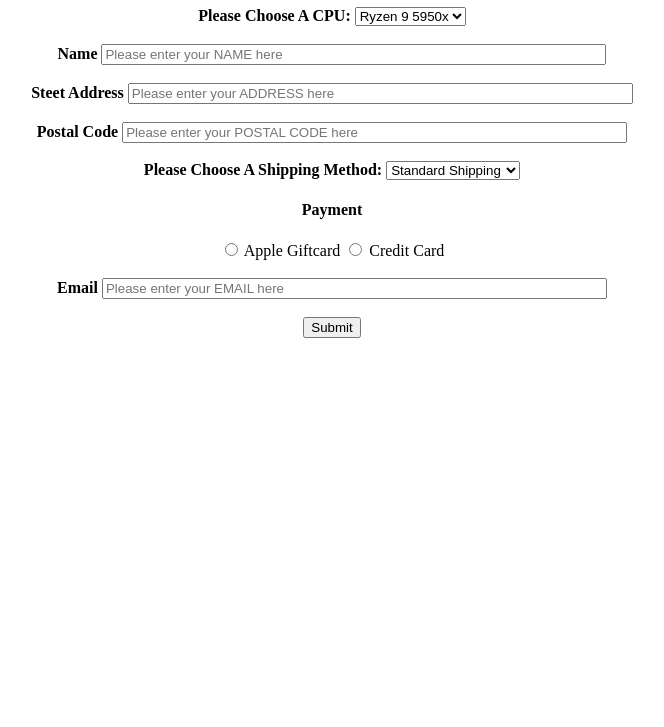
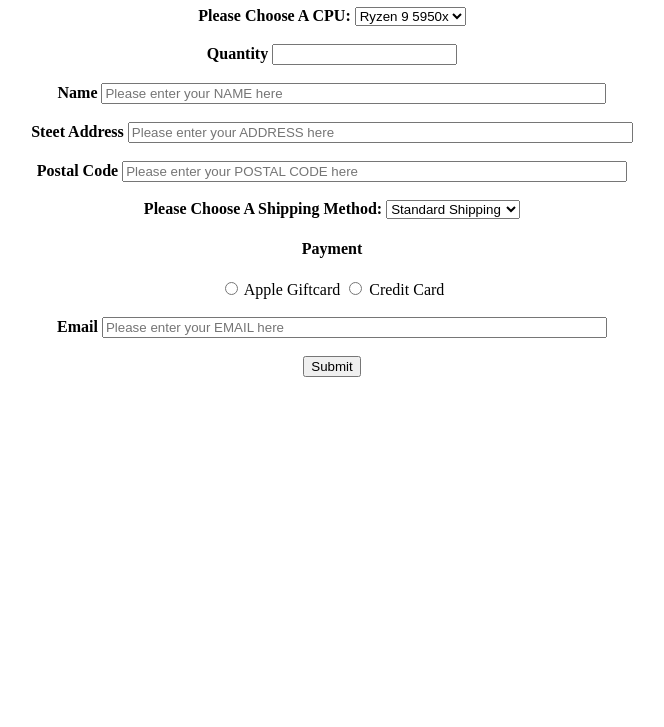
Before and after one commit to AaronDayrit/html-assignments, a plain HTML site: page pg2.html in a window 1280 px wide. Shown: the part 73-800 px from the top of the page, without its empty margins (308-972 px from the left). Drawn offline with Linux system fonts and the light colour scheme.

Commit message:
Final changes
Fixed comments. Fixed broken Youtube video. Added extra form input. Finished commenting on second page.

```diff
--- a/pg2.html
+++ b/pg2.html
@@ -17,14 +17,16 @@
     </head>
 
     <body>
+        <!--Initial heading for buy-now screen aligned to the center-->
         <h1 style="text-align: center;">Buy Now</h1>
 
-
-
+        <!--Create form with text aligned to the center with GET method for buying Ryzen CPUs-->
         <form style="text-align: center;" method="GET">
 
+            <!--Shipping label-->
             <label for="shipping"><b>Please Choose A CPU:</b></label>
 
+            <!--Select box for what cpu to buy-->
             <select name="CPUs" id="cpu">
                 <option value="5950x">Ryzen 9 5950x</option>
                 <option value="5900x">Ryzen 9 5900x</option>
@@ -33,34 +35,65 @@
 
             <br><br>
 
+            <!--Label for quantity purchased-->
+            <label for="amount"><b>Quantity</b></label>
+
+            <!--Input-type number for the quantity of cpus the user wants to purchase-->
+            <input type="number">
+
+            <br><br>
+
+            <!--Label for Username input-->
             <label for="name"><b>Name</b></label>
+
+            <!--Textbox input for the user name with set size and paceholder-->
             <input type="text" name="personName" size="60" maxlength="70" placeholder="Please enter your NAME here">
 
             <br><br>
+
+            <!--Label for user address-->
             <label for="address"><b>Steet Address</b></label>
+
+            <!--Textbox input for the user's address with size and placeholder set-->
             <input type="text" name="addrs" size="60" maxlength="70" placeholder="Please enter your ADDRESS here">
 
             <br><br>
+
+            <!--Label for postal code of user-->
             <label for="pstl"><b>Postal Code</b></label>
+
+            <!--textbox input for user's postal code with set size and placeholder-->
             <input type="text" name="postCode" size="60" maxlength="70" placeholder="Please enter your POSTAL CODE here">
 
             <br><br>
+
+            <!--Label for shipping method used-->
           <label for="shipping"><b>Please Choose A Shipping Method:</b></label>
 
+        <!--Dropdown menu used to the shipping method of choice-->
             <select name="shipping" id="shipping">
                 <option value="standard">Standard Shipping</option>
                 <option value="INSTANT">INSTANT Shipping</option>
             </select>
 
+            <!--Payment heading-->
             <h4>Payment</h4>
+
+            <!--Label for payment with input-type radio buttons set for payment method of choice-->
             <label> <input type="radio" name="payment-methods" value="appleGiftcard" /> Apple Giftcard </label>
             <label> <input type="radio" name="payment-methods" value="credit"/> Credit Card </label>
+
             <br><br>
 
+            <!--Label for email-->
             <label for="email"><b>Email</b></label>
+
+            <!--Textbox input for user's email with set size and placeholder-->
             <input type="text" name="eml" size="60" maxlength="70" placeholder="Please enter your EMAIL here">
 
             <br><br>
+
+            <!--submit button for form-->
             <input type="Submit">
 
         </form>
```
Also changed, not shown: index.html (+1 -1 lines).
